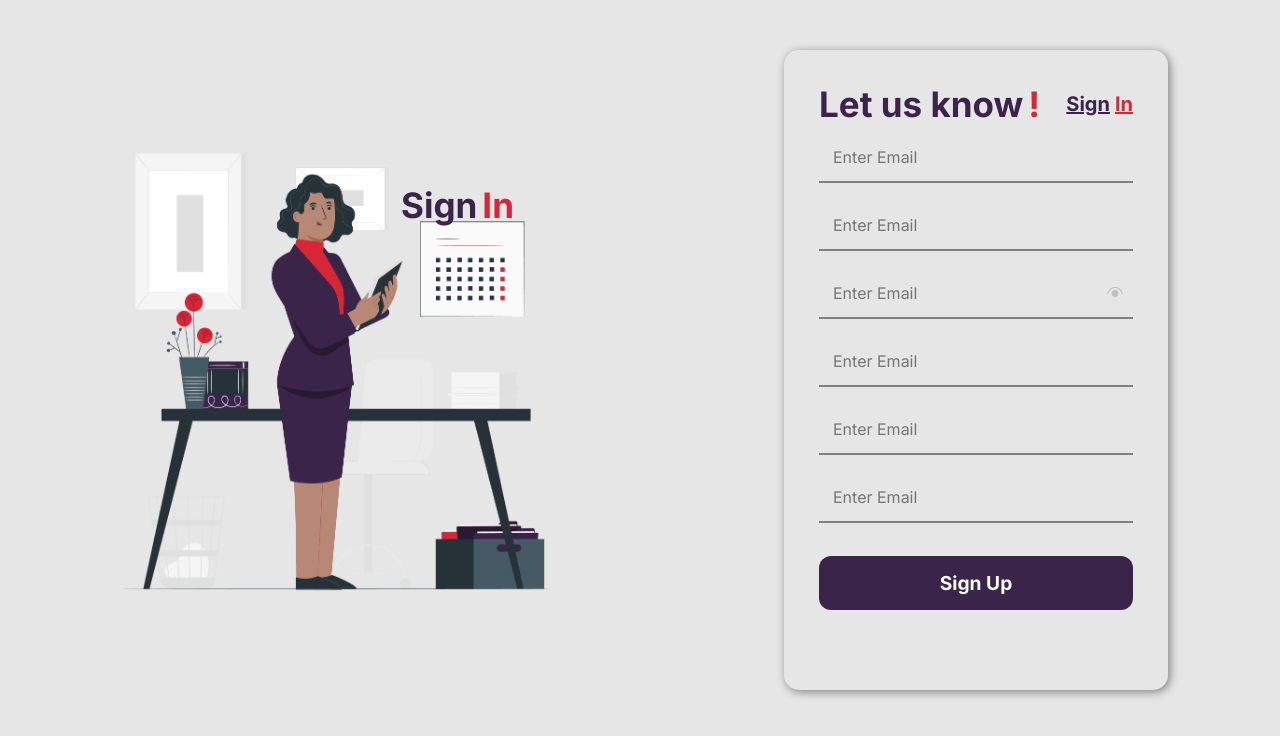
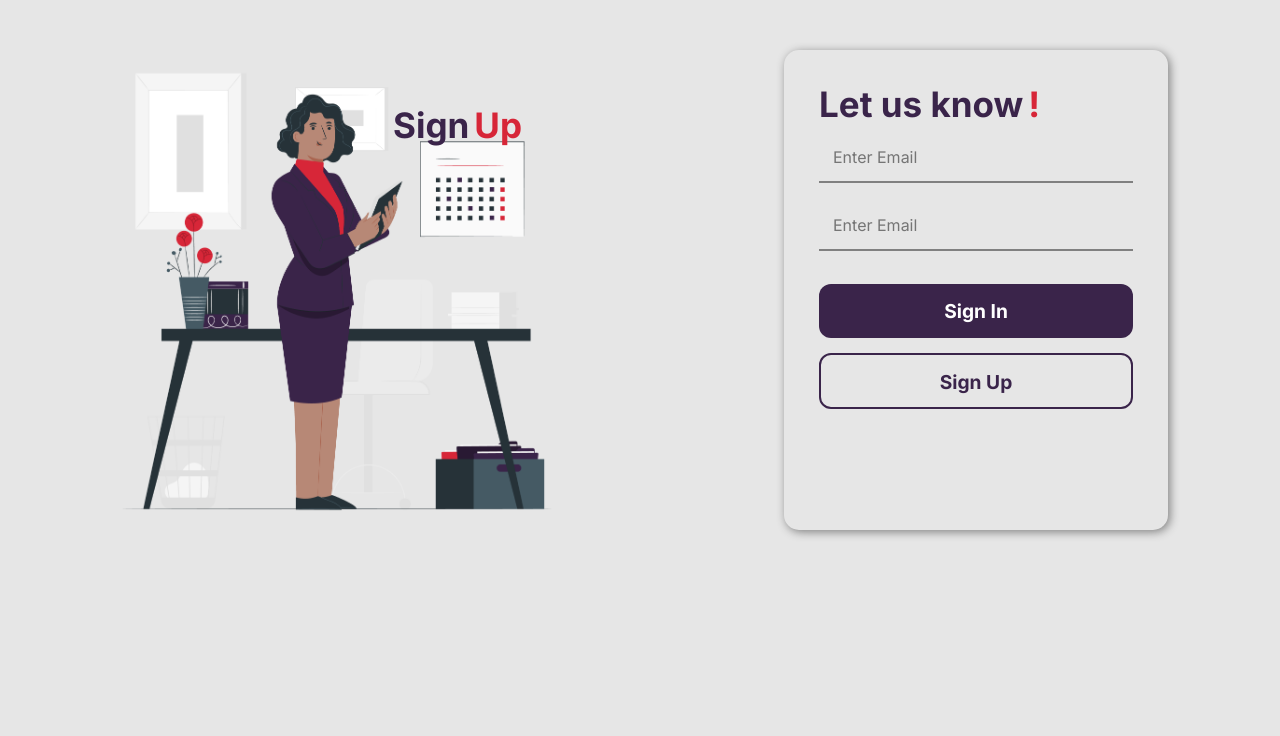
Before and after one commit to jaswant2111058/HighwayDelite_Client_app, a React (Vite) app: page /signin in a window 1280 px wide. Shown: the top 736 px of the page. Built offline with nearby package versions, Linux system fonts and the light colour scheme.

Commit message:
SignIn page Ui Implemented

```diff
--- a/src/App.tsx
+++ b/src/App.tsx
@@ -6,6 +6,7 @@ import Icon from "./utils/icon";
 import { Route, BrowserRouter as Router, Routes } from "react-router-dom";
 import { Toaster } from "sonner";
 import SignUp from "./pages/SignUp";
+import SignIn from "./pages/SignIn"
 
 //pages
 const Home = lazy(() => import("./pages/Home"));
@@ -31,6 +32,7 @@ function App() {
         <Routes>
           <Route path="/*" element={<SignUp />} />
           <Route path="Home" element={<Home />} />
+          <Route path="signin" element={<SignIn />} />
         </Routes>
       </Suspense>
       {/* Toast */}
--- a/src/components/InteractionButton/index.scss
+++ b/src/components/InteractionButton/index.scss
@@ -18,15 +18,15 @@
     }
 
     &.light {
-        background-color: $primary-white;
+        background-color:transparent ;
         color: $primary-blue;
-        border: 1px solid $primary-blue;
+        border: 2px solid $primary-blue;
     }
 }
 
-.xen-interaction-btn:hover {
-    background-color: $button-hover
-}
+// .xen-interaction-btn:hover {
+//     background-color: $button-hover
+// }
 
 .otp__container-submit{
 
--- a/src/pages/SignIn/index.scss
+++ b/src/pages/SignIn/index.scss
@@ -0,0 +1,68 @@
+@import '../../font-styles.scss';
+@import '../../variables.scss';
+
+
+
+.singnin-container {
+    display: flex;
+    justify-content: space-around;
+    align-items: center;
+    margin-top: 50px;
+
+
+    &__left {
+        grid-column: span 6;
+        position: relative;
+
+        &__img {
+            height: 35vw;
+            width: 35vw;
+        }
+
+        &__btn {
+            position: absolute;
+            right: 60px;
+            top: 45px;
+            cursor: pointer;
+        }
+    }
+
+    &__right {
+        grid-column: span 6;
+        width: 30vw;
+        height: 60vh;
+        box-shadow: 2px 2px 10px gray;
+        border-radius: 15px;
+        padding:40px 35px;
+
+        &__form-header {
+            display: flex;
+            justify-content: space-between;
+            align-items: center;
+            margin-bottom: 15px;
+        }
+
+    }
+
+}
+
+
+.Signin-formHeader {
+    display: flex;
+    justify-content: center;
+    gap: 5px;
+    cursor: pointer;
+
+    .sign {
+        @include heading-3;
+        color: $primary-blue;
+        text-decoration: underline;
+    }
+
+    .in {
+        @include heading-3;
+        color: $error;
+        text-decoration: underline;
+
+    }
+}
--- a/src/pages/SignIn/index.tsx
+++ b/src/pages/SignIn/index.tsx
@@ -0,0 +1,66 @@
+import { FC } from "react";
+import "./index.scss";
+import { SignUPUiBtn } from "../../components/SignUI";
+import FormHeader from "../../components/FormHeader";
+import InputField from "../../components/InputField";
+import InteractionButton from "../../components/InteractionButton";
+import { IButtonType } from "../../common/interfaces/common.interface";
+
+
+const SignIn: FC = () => {
+
+    return (
+
+        <div className="singnin-container">
+            <div className="singnin-container__left">
+                <SignUPUiBtn />
+            </div>
+            <div className="singnin-container__right">
+                <div className="singnin-container__right__form-header">
+                    <div>
+                        <FormHeader title={"Let us know"} />
+                    </div>
+
+                </div>
+                <form>
+
+                    <InputField
+                        type="text"
+                        placeholder="Enter Email"
+                        onClickIcon={() => { }}
+                        iconRight={null}
+                        value={""}
+                        onChange={(e) => { console.log(e.targate.value) }}
+                    />
+                    <InputField
+                        type="text"
+                        placeholder="Enter Email"
+                        onClickIcon={() => { }}
+                        iconRight={null}
+                        value={""}
+                        onChange={(e) => { console.log(e.targate.value) }}
+                    />
+
+                    <InteractionButton
+                        value="Sign In"
+                        onClick={() => { }}
+                        className="continue-btn"
+                        isLoading={false}
+                        type={IButtonType.DARK}
+                    />
+                    <InteractionButton
+                        value="Sign Up"
+                        onClick={() => { }}
+                        className="continue-btn"
+                        isLoading={false}
+                        type={IButtonType.LIGHT}
+                    />
+
+                </form>
+            </div>
+        </div>
+
+    );
+};
+
+export default SignIn;
```
